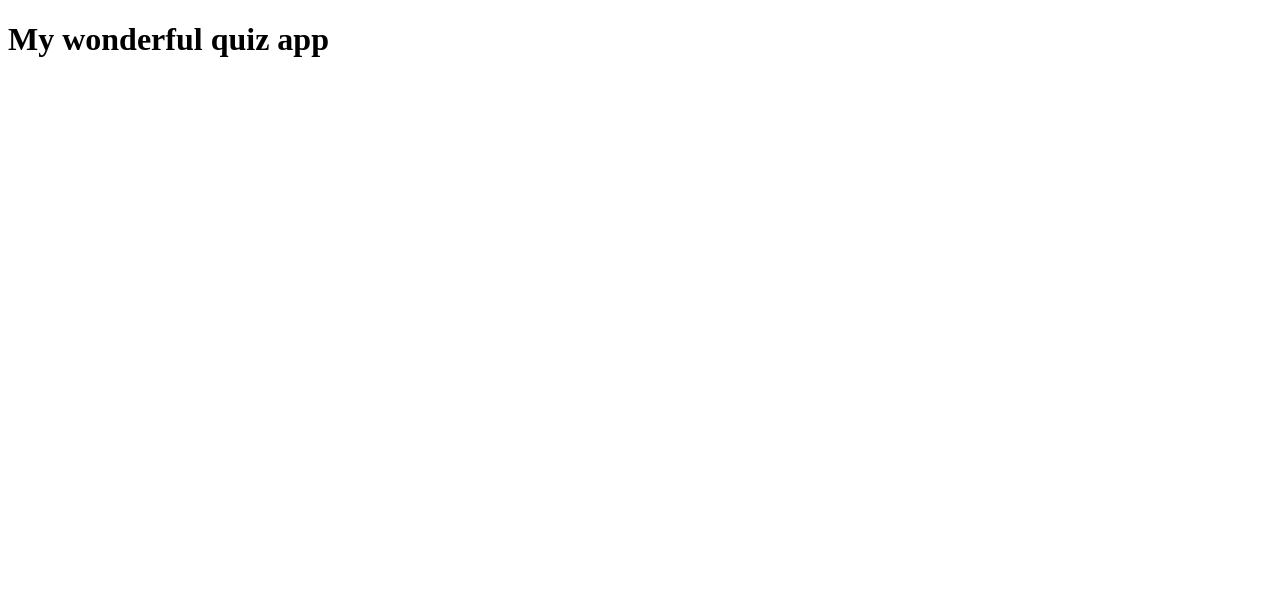
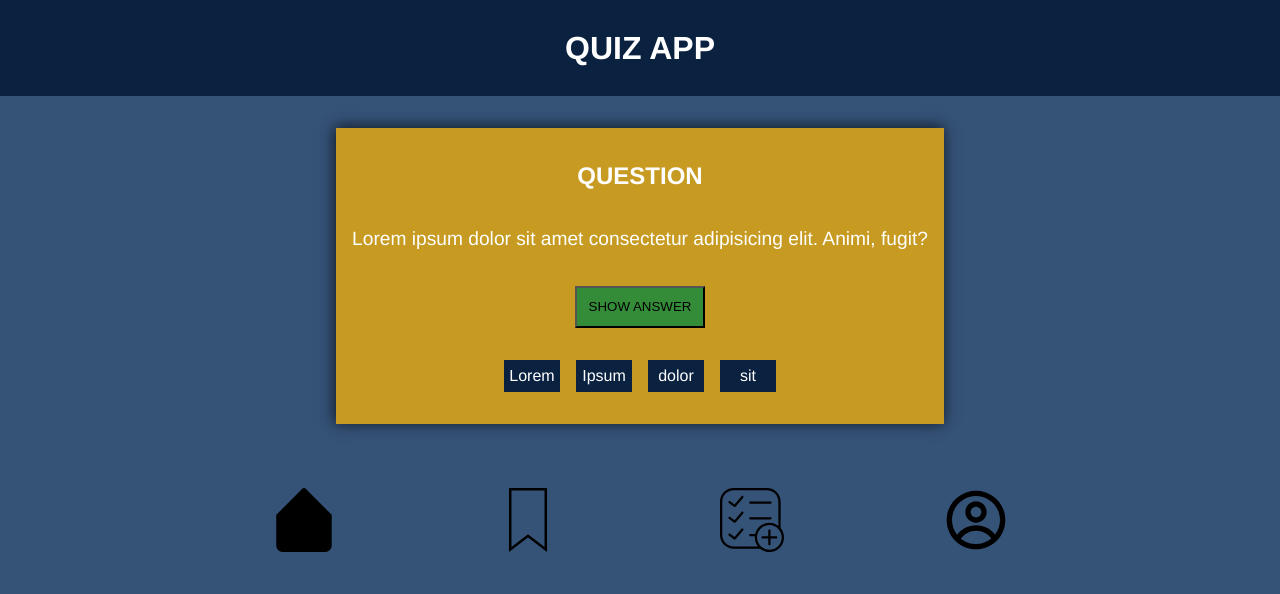
Before and after one commit to AnnaGrasm/quiz-app, a plain HTML site: page index.html in a window 1280 px wide. Drawn offline with Linux system fonts and the light colour scheme.

Commit message:
Add content

```diff
--- /dev/null
+++ b/css/card.css
@@ -0,0 +1,59 @@
+.card{
+    display: flex;
+    justify-content: center;
+
+}
+.card__content{
+    display: flex;
+    flex-flow: column wrap;
+    align-items: center;
+    margin: 2rem;
+    padding: 1rem;
+    background-color: var(--secondary-color);
+    box-shadow: -1px -1px 14px 0px rgba(0,0,0,0.75);
+-webkit-box-shadow: -1px -1px 14px 0px rgba(0,0,0,0.75);
+-moz-box-shadow: -1px -1px 14px 0px rgba(0,0,0,0.75);
+
+}
+ .card__heading{
+     color: white;
+     text-transform: uppercase;
+ }
+ .card__question{
+     text-align: center;
+     color: white;
+     font-size: 1.2rem;
+
+
+ }
+ .card__button__answer{
+     padding: .7rem;
+     margin: 1rem;
+     background-color: rgb(53, 140, 56);
+     text-transform: uppercase;
+ }
+ .card__button__answer:hover{
+     font-size: 1rem;
+     background-color: rgb(82, 176, 82);;
+ }
+ .card__tags{
+     padding: 0;
+    list-style: none;
+    display: flex;
+    flex-wrap: wrap;
+    gap: 1rem;
+    justify-content: space-around;
+
+
+ }
+
+ .card__tags__item{
+     width: 3.5rem;
+     height: 2rem;
+     display: flex;
+     justify-content: center;
+     align-items: center;
+     background-color: var(--primary-color);
+     color: white;
+
+ }
--- /dev/null
+++ b/css/footer.css
@@ -0,0 +1,13 @@
+.footer{
+    display: flex;
+    justify-content: center;
+
+}
+.footer__nav{
+    margin: 2rem;
+    width: 70%;
+    display: flex;
+    flex-wrap: wrap;
+    justify-content: space-around;
+
+}
--- /dev/null
+++ b/css/glabal.css
@@ -0,0 +1,12 @@
+*{
+    box-sizing: border-box;
+}
+body{
+    font-family: 'Franklin Gothic Medium', 'Arial Narrow', Arial, sans-serif;
+    line-height: 1.5rem;
+    margin: 0;
+    background-color: var(--third-color);
+}
+img{
+    width: 4rem;
+}
--- /dev/null
+++ b/css/heading.css
@@ -0,0 +1,10 @@
+header{
+    height: 6rem;
+    margin: 0;
+    display: flex;
+    justify-content: center;
+    align-items: center;
+    text-transform: uppercase;
+    background-color: var(--primary-color);
+    color: white;
+}
--- /dev/null
+++ b/css/style.css
@@ -0,0 +1,5 @@
+@import "./variables.css";
+@import "./glabal.css";
+@import "./heading.css";
+@import "./card.css";
+@import "./footer.css";
--- /dev/null
+++ b/css/variables.css
@@ -0,0 +1,5 @@
+:root{
+    --primary-color: rgb(10, 33, 64);
+    --secondary-color: rgb(199, 155, 34);
+    --third-color: rgb(53, 82, 119);
+}
--- a/index.html
+++ b/index.html
@@ -4,9 +4,48 @@
     <meta charset="UTF-8">
     <meta http-equiv="X-UA-Compatible" content="IE=edge">
     <meta name="viewport" content="width=device-width, initial-scale=1.0">
+    <script src="https://kit.fontawesome.com/1ab46af689.js" crossorigin="anonymous"></script>
+    <link rel="stylesheet" href="./css/style.css">
     <title>Document</title>
 </head>
 <body>
-    <h1>My wonderful quiz app</h1>
+
+<header class="header">
+<h1>Quiz App</h1>
+    </header>
+
+    <main>
+
+        <section class="card">
+            <div class="card__content">
+        <h2 class="card__heading">Question</h2>
+        <p class="card__question">Lorem ipsum dolor sit amet consectetur adipisicing elit. Animi, fugit?</p>
+        <button class="card__button__answer">show answer</button>
+        <ul class="card__tags">
+            <li class="card__tags__item">Lorem</li>
+            <li class="card__tags__item">Ipsum</li>
+            <li class="card__tags__item">dolor</li>
+            <li class="card__tags__item">sit</li>
+
+        </ul>
+    </div>
+        </section>
+    </main>
+
+    <footer class="footer">
+        <nav class="footer__nav">
+                <a class="footer__nav__item" href="#"><img src="./images/home-active.svg" alt="home"></a>
+                <a class="footer__nav__item" href="#"><img src="./images/bookmark.svg" alt="bookmark"></a>
+                <a class="footer__nav__item" href="#"><img src="./images/create.svg" alt="create"></a>
+                <a class="footer__nav__item" href="#"><img src="./images/profile.svg" alt="profile"></a>
+
+
+
+
+
+        </nav>
+
+    </footer>
+
 </body>
 </html>
```
Also changed, not shown: bookmark.html (added, +47 -0 lines), create.html (added, +34 -0 lines), profile.html (added, +35 -0 lines), images/bookmark-active.svg (added), images/bookmark.svg (added), images/create-active.svg (added), images/create.svg (added), images/home-active.svg (added), images/home.svg (added), images/profile-active.svg (added), images/profile.svg (added).
